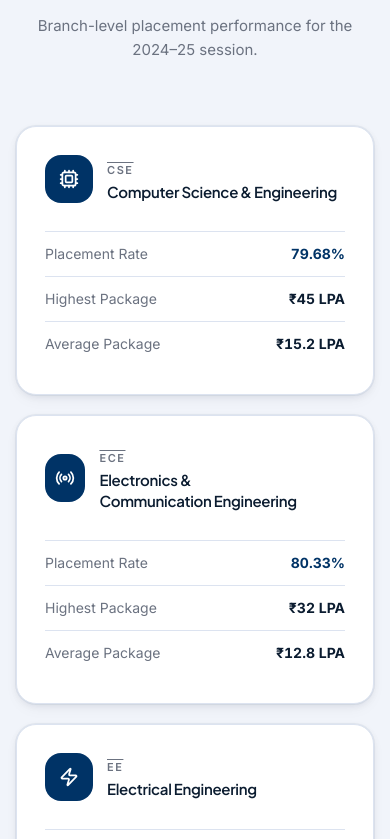
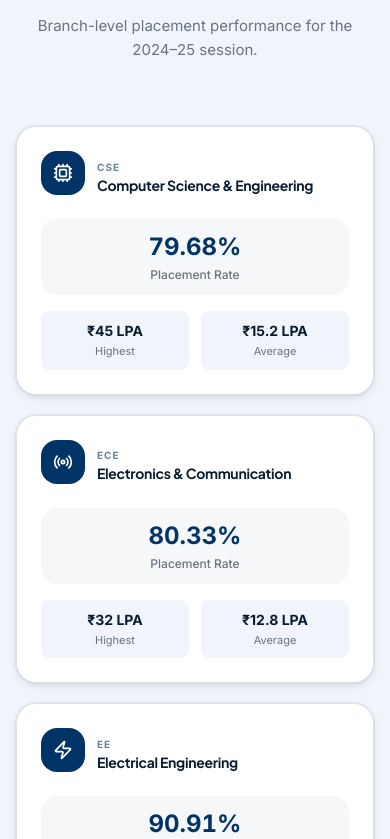
Before and after one commit to coding-pundit-nitap/Tnp, a Next.js app: page / in a window 390 px wide. Shown: the part 4785-5624 px from the top of the page. Built offline with nearby package versions, Linux system fonts and the light colour scheme.

Commit message:
ui: redesign department cards with proper navy theme and responsive layout

```diff
--- a/components/landing/DepartmentPlacements.tsx
+++ b/components/landing/DepartmentPlacements.tsx
@@ -14,7 +14,7 @@ const data = [
     icon: Cpu,
   },
   {
-    dept: "Electronics & Communication Engineering",
+    dept: "Electronics & Communication",
     short: "ECE",
     rate: "80.33%",
     highest: "₹32 LPA",
@@ -60,8 +60,7 @@ export default function DepartmentWisePlacement() {
           subtitle="Branch-level placement performance for the 2024–25 session."
         />
 
-        {/* Department cards */}
-        <div className="mt-16 grid gap-5 sm:grid-cols-2 lg:grid-cols-3 xl:grid-cols-5">
+        <div className="mt-16 grid gap-5 sm:grid-cols-2 lg:grid-cols-3">
           {data.map((d, i) => (
             <motion.div
               key={d.dept}
@@ -69,45 +68,47 @@ export default function DepartmentWisePlacement() {
               whileInView={{ opacity: 1, y: 0 }}
               transition={{ delay: i * 0.07, duration: 0.45, ease: "easeOut" }}
               viewport={{ once: true }}
-              className="group rounded-2xl border border-line bg-surface p-7 shadow-soft transition-all duration-300 hover:bg-[#f8faff] hover:shadow-soft-hover"
+              className="group rounded-2xl border border-line bg-surface p-6 sm:p-8 shadow-soft transition-all duration-300 hover:bg-[#f8faff] hover:shadow-soft-hover"
             >
-              <div className="flex items-center gap-3.5">
-                <span className="flex h-12 w-12 items-center justify-center rounded-xl bg-navy text-white">
-                  <d.icon size={20} strokeWidth={2.1} />
+              {/* Header */}
+              <div className="flex items-center gap-3 sm:gap-4">
+                <span className="flex h-11 w-11 sm:h-14 sm:w-14 items-center justify-center rounded-xl bg-navy text-white">
+                  <d.icon size={20} strokeWidth={2} />
                 </span>
                 <div className="min-w-0">
-                  <span className="overline text-ink-muted">{d.short}</span>
-                  <h3 className="mt-0.5 text-[15px] font-semibold leading-snug text-ink">
+                  <span className="text-[10px] sm:text-xs font-bold uppercase tracking-widest text-navy/60">
+                    {d.short}
+                  </span>
+                  <h3 className="text-sm sm:text-base font-bold text-ink leading-tight">
                     {d.dept}
                   </h3>
                 </div>
               </div>
 
-              <dl className="mt-7 divide-y divide-line border-t border-line">
-                {[
-                  { k: "Placement Rate", v: d.rate, hl: true },
-                  { k: "Highest Package", v: d.highest },
-                  { k: "Average Package", v: d.average },
-                ].map((row) => (
-                  <div
-                    key={row.k}
-                    className="flex items-center justify-between py-3"
-                  >
-                    <dt className="text-sm text-ink-muted">{row.k}</dt>
-                    <dd
-                      className={`text-sm font-bold tabular-nums ${
-                        row.hl ? "text-navy" : "text-ink"
-                      }`}
-                    >
-                      {row.v}
-                    </dd>
-                  </div>
-                ))}
-              </dl>
+              {/* Placement rate - prominent */}
+              <div className="mt-6 sm:mt-7 rounded-xl bg-navy/[0.04] px-4 sm:px-5 py-3 sm:py-4 text-center">
+                <p className="text-2xl sm:text-3xl font-extrabold tabular-nums text-navy">
+                  {d.rate}
+                </p>
+                <p className="mt-1 text-xs sm:text-sm font-medium text-ink-muted">
+                  Placement Rate
+                </p>
+              </div>
+
+              {/* Package stats */}
+              <div className="mt-4 sm:mt-5 grid grid-cols-2 gap-3 sm:gap-4">
+                <div className="rounded-lg bg-canvas px-3 sm:px-4 py-2.5 sm:py-3 text-center">
+                  <p className="text-sm sm:text-base font-bold text-ink">{d.highest}</p>
+                  <p className="mt-0.5 text-[11px] sm:text-xs text-ink-muted">Highest</p>
+                </div>
+                <div className="rounded-lg bg-canvas px-3 sm:px-4 py-2.5 sm:py-3 text-center">
+                  <p className="text-sm sm:text-base font-bold text-ink">{d.average}</p>
+                  <p className="mt-0.5 text-[11px] sm:text-xs text-ink-muted">Average</p>
+                </div>
+              </div>
             </motion.div>
           ))}
         </div>
-
       </div>
     </section>
   );
```
